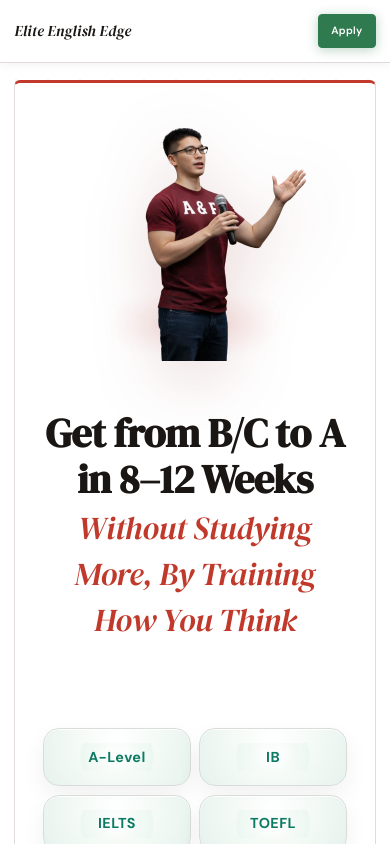
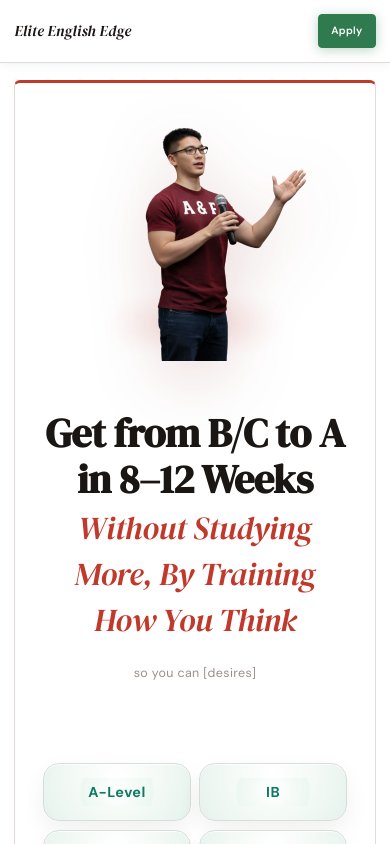
Before and after one commit to zakmero/bryan-coaching-site, a React (Vite) app: page / in a window 390 px wide. Shown: the top 844 px of the page. Built offline with nearby package versions, Linux system fonts and the light colour scheme.

Commit message:
Add hero subnote under title

```diff
--- a/src/AppV2.jsx
+++ b/src/AppV2.jsx
@@ -217,7 +217,7 @@ const Hero = () => (
             Get from B/C to A in 8–12 Weeks<br />
             <span style={{ color: 'var(--v2-accent)', fontStyle: 'italic', fontSize: '0.8em', fontWeight: 400 }}>Without Studying More, By Training How You Think</span>
           </h1>
-
+          <p className="v2-hero-subnote v2-animate-fade-up v2-delay-200">so you can [desires]</p>
           </div>
         </div>
 
--- a/src/indexV2.css
+++ b/src/indexV2.css
@@ -363,6 +363,14 @@ object {
 
 .v2-hero-copy {
   text-align: center;
+}
+
+.v2-hero-subnote {
+  margin: 0 auto 1.15rem;
+  max-width: 34rem;
+  font-size: 0.84rem;
+  letter-spacing: 0.03em;
+  color: var(--v2-text-muted);
 }
 
 .v2-hero-cta {
@@ -974,6 +982,10 @@ object {
   .v2-hero-message p:last-child {
     font-size: 0.96rem;
   }
+  .v2-hero-subnote {
+    margin-bottom: 0.95rem;
+    font-size: 0.78rem;
+  }
   .v2-hero-cta {
     width: min(100%, 22rem);
     padding: 1rem 1.2rem;
```
